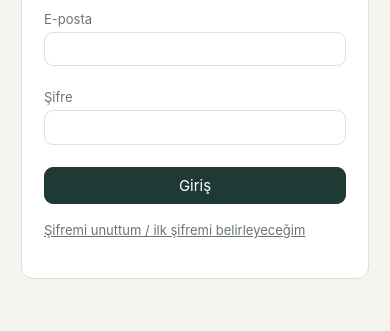
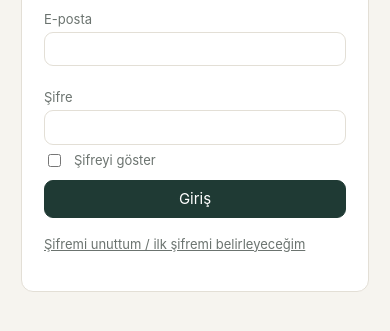
Before and after one commit to dytmuratturker-hash/vita-randevu, a plain HTML site: page index.html in a window 390 px wide. Shown: the part 183-514 px from the top of the page. Drawn offline with nearby package versions, Linux system fonts and the light colour scheme.

Commit message:
Giris: sifreyi goster, Caps Lock uyarisi, suresi dolmus baglanti mesaji

```diff
--- a/index.html
+++ b/index.html
@@ -112,7 +112,16 @@ function phoneNorm(p) { const d = String(p || '').replace(/\D/g, ''); if (d.leng
 // ------------------------------------------------------------ giriş
 async function boot() {
   const { data: { session } } = await sb.auth.getSession()
-  if (!session) return loginView()
+  if (!session) {
+    const h = new URLSearchParams(location.hash.slice(1))
+    if (h.get('error')) {   // E-posta bağlantısı kullanılmış ya da süresi dolmuş: sessizce giriş ekranına düşme, nedenini söyle
+      history.replaceState(null, '', location.pathname)
+      return loginView(/expired|invalid/i.test(h.get('error_description') || h.get('error_code') || '')
+        ? 'Bu e-posta bağlantısı daha önce kullanılmış ya da süresi dolmuş. Aşağıdan yeniden "Şifremi unuttum"a basın ve en son gelen e-postadaki bağlantıyı yalnız bir kez açın.'
+        : 'E-posta bağlantısı açılamadı: ' + (h.get('error_description') || h.get('error')))
+    }
+    return loginView()
+  }
   if (RECOVERY) return setPassword()
   S.me = session.user
   const st = await sb.from('rv_staff').select('role,display_name,active').eq('user_id', S.me.id).maybeSingle()
@@ -132,13 +141,18 @@ function loginView(msg) {
   $('app').innerHTML = `<div class="login"><div class="card">
    <h2 style="margin:0 0 4px">VITA Randevu</h2><p class="mute" style="margin-top:0">Personel girişi</p>
    <form id="lf"><label class="f">E-posta<input id="le" type="email" autocomplete="username" required></label><br>
-   <label class="f">Şifre<input id="lp" type="password" autocomplete="current-password" required></label><br>
+   <label class="f">Şifre<input id="lp" type="password" autocomplete="current-password" autocapitalize="off" spellcheck="false" required></label>
+   <div class="row mute" style="margin:6px 0 10px;justify-content:space-between"><label class="row"><input type="checkbox" id="lshow"> Şifreyi göster</label><span id="lcaps" class="tag w hidden">Caps Lock açık</span></div>
    <button class="btn p" style="width:100%">Giriş</button></form>
    <p><a href="#" id="lr" class="mute">Şifremi unuttum / ilk şifremi belirleyeceğim</a></p>
    <p id="lm" class="mute">${esc(msg || '')}</p></div></div>`
+  $('lshow').onchange = () => { $('lp').type = $('lshow').checked ? 'text' : 'password' }
+  const caps = e => { if (e.getModifierState) $('lcaps').classList.toggle('hidden', !e.getModifierState('CapsLock')) }
+  $('lp').addEventListener('keydown', caps); $('lp').addEventListener('keyup', caps)
   $('lf').onsubmit = async e => {
     e.preventDefault()
-    const { error } = await sb.auth.signInWithPassword({ email: $('le').value.trim(), password: $('lp').value })
+    $('le').value = $('le').value.trim().toLowerCase()
+    const { error } = await sb.auth.signInWithPassword({ email: $('le').value, password: $('lp').value })
     if (error) {     // Gerçek nedeni söyle: yanlış şifre / şifre hiç belirlenmemiş, onaysız e-posta, çok fazla deneme
       const m = String(error.message || '')
       $('lm').textContent = /invalid login credentials/i.test(m)
```
